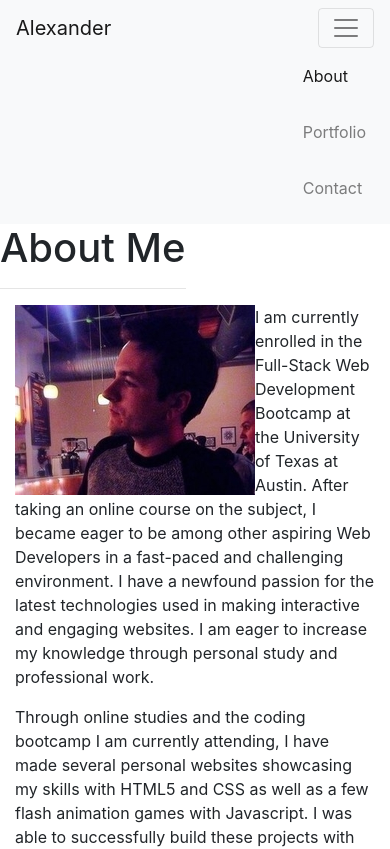
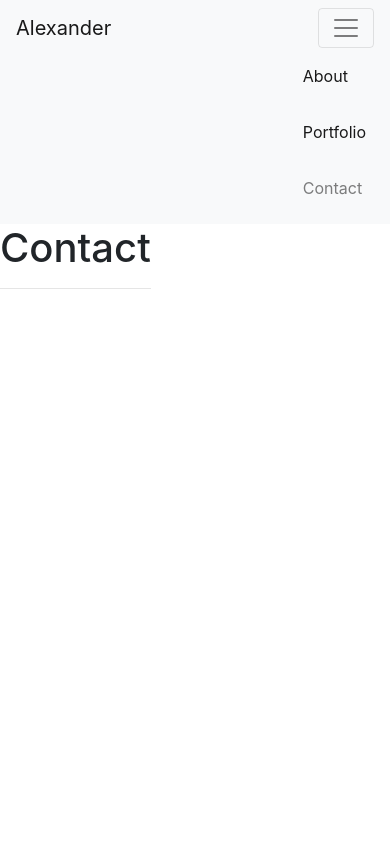
Before and after one commit to alxndrryan/react-portfolio, a React (Create React App) app: page /contact in a window 390 px wide. Shown: the top 849 px of the page. Built offline with nearby package versions, Linux system fonts and the light colour scheme.

Commit message:
adds routes and links

```diff
--- a/src/App.js
+++ b/src/App.js
@@ -2,14 +2,15 @@ import React from "react";
 import { BrowserRouter as Router, Route, Switch } from "react-router-dom";
 import Nav from "./components/Nav";
 import About from "./pages/About";
+import Portfolio from "./pages/Portfolio";
+import Contact from "./pages/Contact";
 
 function App() {
   return (
     <Router>
       <div>
         <Nav />
-        <About />
-        {/* <Switch>
+        <Switch>
           <Route exact path={["/", "/about"]}>
             <About />
           </Route>
@@ -19,7 +20,7 @@ function App() {
           <Route exact path="/contact">
             <Contact />
           </Route>
-      </Switch> */}
+        </Switch>
       </div>
     </Router>
   );
--- a/src/components/Nav/index.js
+++ b/src/components/Nav/index.js
@@ -1,4 +1,5 @@
 import React from "react";
+import { BrowserRouter as Router, Link } from "react-router-dom";
 
 function Nav() {
   return (
@@ -24,19 +25,19 @@ function Nav() {
       >
         <ul className="navbar-nav justify-content-end">
           <li className="nav-item active p-2">
-            <a className="nav-link" href="#">
-              About<span className="sr-only">(current)</span>
-            </a>
+            <Link className="nav-link" to="/">
+              About
+            </Link>
+          </li>
+          <li className="nav-item active p-2">
+            <Link className="nav-link" to="/portfolio">
+              Portfolio
+            </Link>
           </li>
           <li className="nav-item p-2">
-            <a className="nav-link" href="#">
-              Portfolio
-            </a>
-          </li>
-          <li className="nav-item p-2">
-            <a className="nav-link" href="#">
+            <Link className="nav-link" to="/contact">
               Contact
-            </a>
+            </Link>
           </li>
         </ul>
       </div>
--- a/src/pages/Contact.js
+++ b/src/pages/Contact.js
@@ -0,0 +1,18 @@
+import React from "react";
+import { Col, Row, Container } from "../components/Grid";
+
+function Contact() {
+  return (
+    <Container fluid>
+      <Row>
+        <Col size="md-1"></Col>
+        <Col size="col-md-6">
+          <h1>Contact</h1>
+          <hr />
+        </Col>
+      </Row>
+    </Container>
+  );
+}
+
+export default Contact;
--- a/src/pages/Portfolio.js
+++ b/src/pages/Portfolio.js
@@ -0,0 +1,18 @@
+import React from "react";
+import { Col, Row, Container } from "../components/Grid";
+
+function Portfolio() {
+  return (
+    <Container fluid>
+      <Row>
+        <Col size="md-1"></Col>
+        <Col size="col-md-6">
+          <h1>Portfolio</h1>
+          <hr />
+        </Col>
+      </Row>
+    </Container>
+  );
+}
+
+export default Portfolio;
```
Lines whose indentation alone changed are shown as unchanged.
